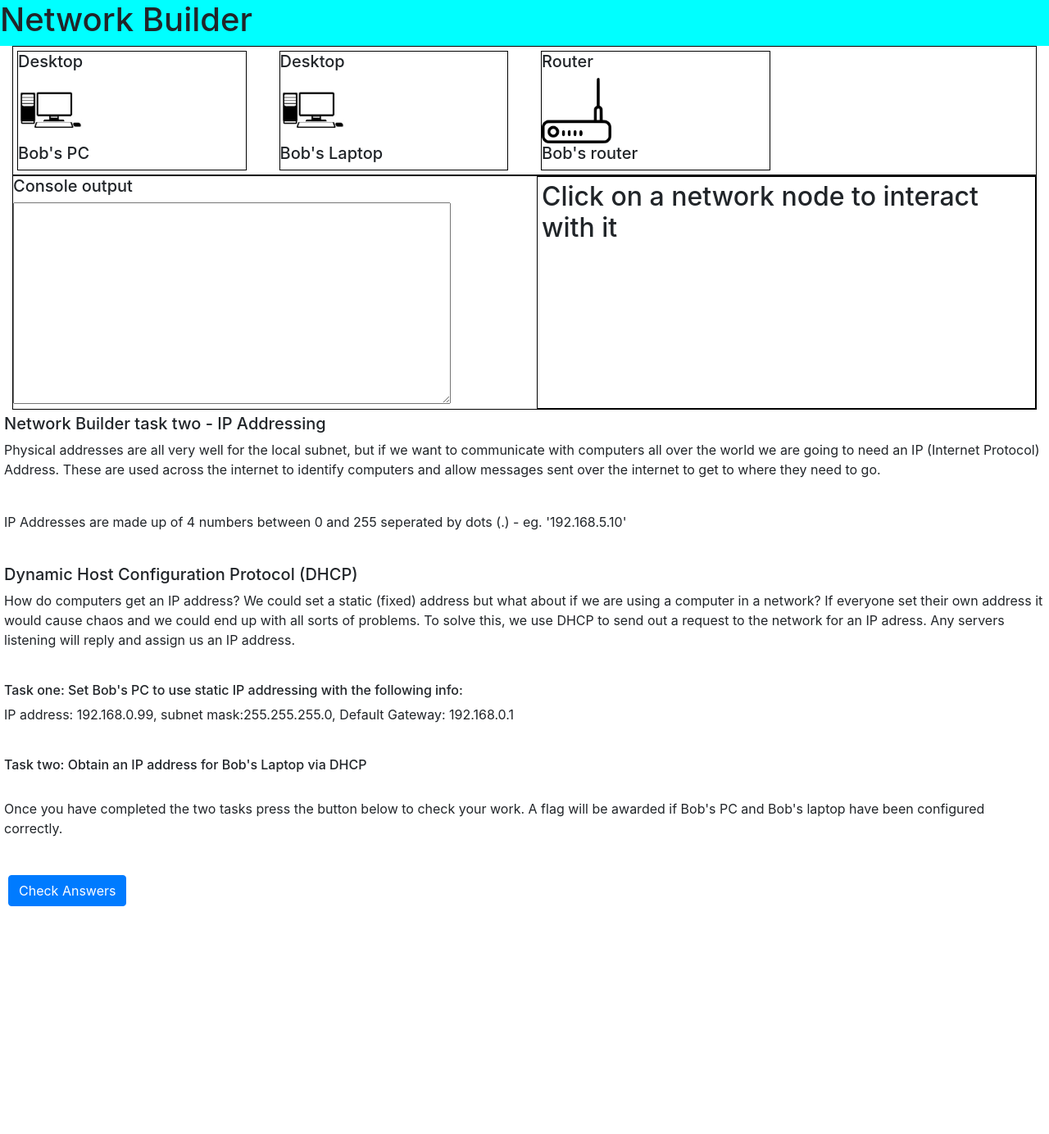
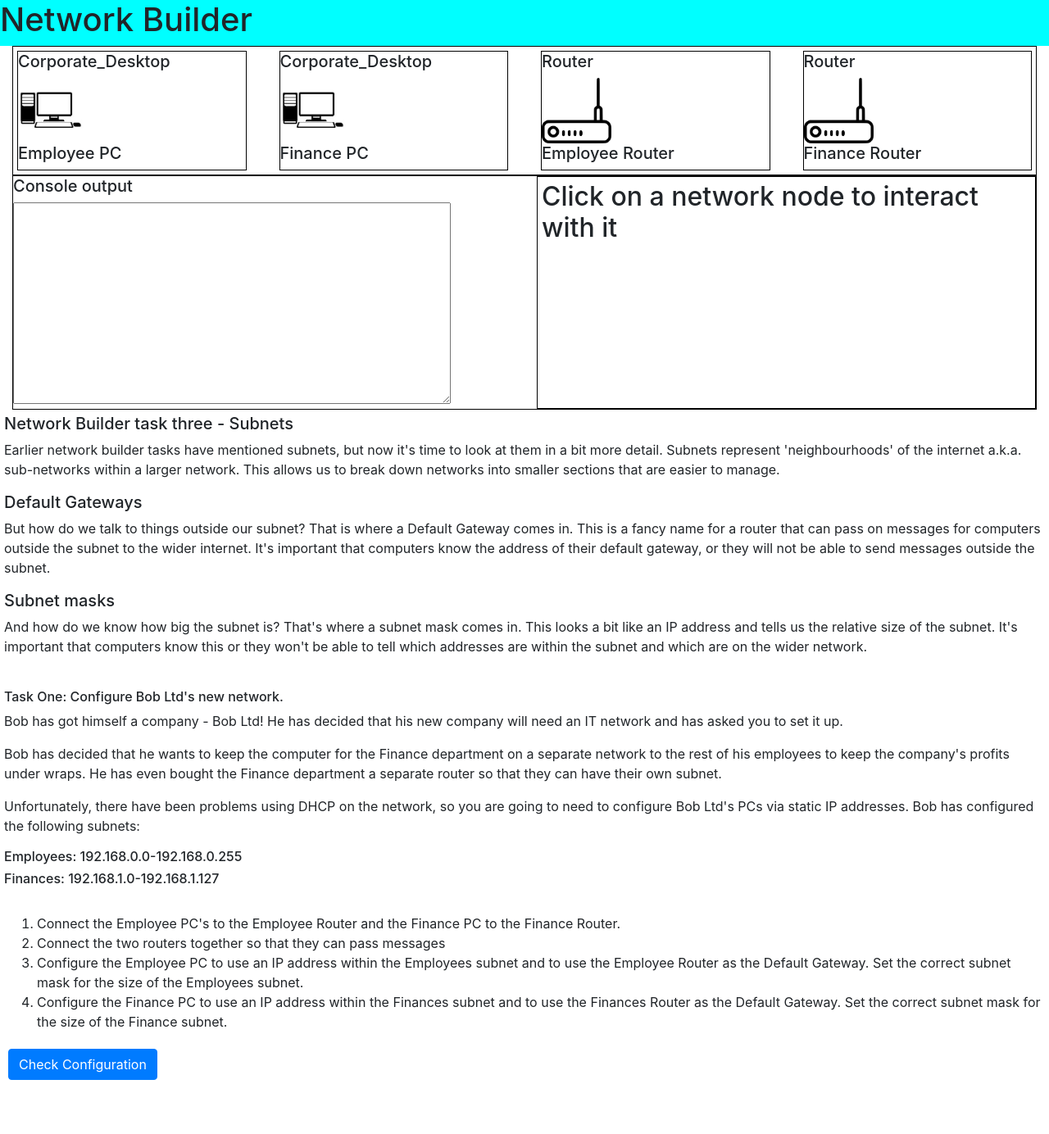
Before and after one commit to markyMitch/network-training, a Flask app: page / in a window 1280 px wide. Shown: the whole page at 82% size. Before the commit the page ends 1106 px from the top, so only its background shows below. Run offline with Flask 2, Linux system fonts and the light colour scheme; some libraries are stand-ins or nearby versions.

Commit message:
Task three

```diff
--- a/server.py
+++ b/server.py
@@ -1,4 +1,5 @@
 from flask import Flask, render_template, request, jsonify
+
 
 class Server(object):
 
@@ -21,7 +22,7 @@ class Server(object):
                 q2 = request.form['q2']
 
                 q1_answers = ['00:00:0C:FD:B7:CA', '00000CFDB7CA']
-                q2_answers = ['CISCO', 'CISCO SYSTEMS','CISCO SYSTEMS INC', 'CISCO SYSTEMS, INC']
+                q2_answers = ['CISCO', 'CISCO SYSTEMS', 'CISCO SYSTEMS INC', 'CISCO SYSTEMS, INC']
 
                 q1_true = False
                 q2_true = False
@@ -71,9 +72,75 @@ class Server(object):
             finally:
                 return jsonify({'message': message})
 
+        @app.route('/task3', methods=['POST'])
+        def task3():
+            message = ''
+            # check employee pc
+            try:
+                r = request
+                employee_pc = r.json['employee_pc']
+                employee_router = r.json['employee_router']
+                finance_pc = r.json['finance_pc']
+                finance_router = r.json['finance_router']
 
+                employee_ip = employee_pc['ip']
+                employee_ip_parts = employee_ip.split('.')
+                if (len(employee_ip_parts) != 4 or employee_ip_parts[0] != '192' or employee_ip_parts[1] != '168'
+                        or employee_ip_parts[2] != '0'):
+                    message = 'Incorrect IP for Employee PC'
+                    raise ValueError
+                employee_ip_segment = int(employee_ip_parts[3])
+                if(employee_ip_segment < 0 or employee_ip_segment > 255 or employee_ip_segment == 1):
+                    message = 'Incorrect IP for Employee PC'
+                    raise ValueError
+                if employee_pc['subnet_mask'] != '255.255.255.0':
+                    message = 'Incorrect subnet mask for Employee PC'
+                    raise ValueError
+                if employee_pc['default_gateway'] != '192.168.0.1':
+                    message = 'Incorrect default gateway for Employee PC'
+                    raise ValueError
+
+                finance_ip = finance_pc['ip']
+                finance_ip_parts = finance_ip.split('.')
+                if (len(finance_ip_parts) != 4 or finance_ip_parts[0] != '192' or finance_ip_parts[1] != '168'
+                        or finance_ip_parts[2] != '1'):
+                    message = 'Incorrect IP for Finance PC'
+                    raise ValueError
+                finance_ip_segment = int(finance_ip_parts[3])
+                if (finance_ip_segment < 0 or finance_ip_segment > 127 or finance_ip_segment == 1):
+                    message = 'Incorrect IP for Finance PC'
+                    raise ValueError
+                if finance_pc['subnet_mask'] != '255.255.255.128':
+                    message = 'Incorrect subnet mask for Finance PC'
+                    raise ValueError
+                if finance_pc['default_gateway'] != '192.168.1.1':
+                    message = 'Incorrect default gateway for Finance PC'
+                    raise ValueError
+
+                if not('Employee PC' in employee_router['names']):
+                    message = 'Error: you have not connected up the network as instructed'
+                    raise ValueError
+                if not('Finance PC' in finance_router['names']):
+                    message = 'Error: you have not connected up the network as instructed'
+                    raise ValueError
+                if not ('Finance Router' in employee_router['names']):
+                    message = 'Error: you have not connected up the network as instructed'
+                    raise ValueError
+                message = 'Congratulations! You passed! Have a flag: XMix8ZZGpX'
+
+
+
+
+            except AttributeError as e:
+                print(e)
+                message = 'Incorrect configuration: make sure you have addresses configured for both PCs and try again'
+            except ValueError:
+                pass
+            finally:
+                return jsonify({'message': message})
 
         app.run()
 
+
 serv = Server()
 serv.run()
--- a/static/js/model.js
+++ b/static/js/model.js
@@ -217,6 +217,58 @@ class Desktop extends NetworkNode {
 
 }
 
+class Corporate_Desktop extends Desktop { //Desktop without the option to use DHCP.
+
+	constructor(name, MAC) {
+		super(name, MAC);
+	}
+
+	generate_menu() {
+    	let html = "";
+
+    	//provide buttons for available actions
+    	html += "<h3>Available commands:</h3>"
+    	html += "<button id='ipconfig-button' class='btn btn-primary' type='button'>IP Config</button><br/>";
+    	html += "<button id='static-button' class='btn btn-primary' type='button'>Set static IP</button><br/>";
+    	return html;
+    }
+
+    hook_menu() {
+    	//hook own generated menu buttons
+    	let self = this; //obj reference for in callback
+    	$('#ipconfig-button').click(function() {
+    		self.write_info(self.ipconfig());
+    		self.load_log();
+    	});
+    	$('#static-button').click(function() {
+    		let html = '<h5>Set static IP Adressing</h5><h5 class="inline-heading">IP Address</h5><input type="text" id="static_ip"/><br/>';
+    		html += '<h5 class="inline-heading">Subnet Mask</h5><input type="text" id="static_subnet_mask"/><br/>';
+    		html +=  '<h5 class="inline-heading">Default Gateway</h5><input type="text" id="static_default_gateway"/><br/>';
+    		html += '<button id="static_submit" class="btn btn-success">Submit</button><button id="static_cancel" class="btn btn-danger">Cancel</button>';
+
+    		function static_ip_callback() {
+		    	let ip = $('#static_ip').val();
+		    	let subnet = $('#static_subnet_mask').val();
+		    	let gateway = $('#static_default_gateway').val();
+		    	self.static_ip(ip, subnet, gateway);
+		    	$('.clicked-node').click();
+    		}
+
+    		function static_ip_cancel() {
+    			//need to regenerate the context menu
+    			$('.clicked-node').click();//hacky workaround to get the context menu up again without an obj ref to model.
+    		}
+
+    		$('#context-menu').html(html);
+    		$('#static_submit').click(static_ip_callback);
+    		$('#static_cancel').click(static_ip_cancel);
+    	});
+    }
+
+
+
+}
+
 class Router extends NetworkNode {
 	dhcp_start = null;
 	dhcp_end = null;
@@ -233,6 +285,7 @@ class Router extends NetworkNode {
 		let last = parts[3];
 		this.dhcp_start = parts[0] + '.' + parts[1] + '.' + parts[2] + '.' + (parseInt(parts[3]) + 10);
 		this.dhcp_end = parts[0] + '.' + parts[1] + '.' + parts[2] + '.' + (parseInt(parts[3]) + 50);
+		this.default_gateway = this.ip;
 	}
 
 	connect(node) {
@@ -258,6 +311,15 @@ class Router extends NetworkNode {
 			this.write_info("Not connected to " + node.name);
 		}
 
+	}
+
+	serialise() {
+		let names = []
+		for(let i=0; i< this.neighbours.length; i++) {
+			names.push(this.neighbours[i].name);
+		}
+		let obj = {'names': names};
+		return obj;
 	}
 
 
@@ -506,3 +568,40 @@ function task_two() {
 		}
 	});
 }
+
+function task_three() {
+	model = new Model();
+	employee_pc = new Corporate_Desktop('Employee PC', '00:00:0C:FD:B7:CA');
+	employee_router = new Router('Employee Router', '25:DD:6B:4B:94:FB', '192.168.0.1', '255.255.255.0');
+	finance_pc = new Corporate_Desktop('Finance PC', '00:00:0C:EE:93:F6');
+	finance_router = new Router('Finance Router', '00:00:0C:D4:4C:A1', '192.168.1.1', '255.255.255.128');
+	model.add_node(employee_pc);
+	model.add_node(finance_pc);
+	model.add_node(employee_router);
+	model.add_node(finance_router);
+	model.render_nodes();
+	model.hook_nodes();
+	model.render_menu();
+	$('#task-three-submit').click(function() {
+		let employee_json = employee_pc.serialise();
+		let finance_json = finance_pc.serialise();
+		let employee_router_json = employee_router.serialise();
+		let finance_router_json = finance_router.serialise();
+		let obj = {'employee_pc': employee_json, 'finance_pc': finance_json, 'employee_router': employee_router_json, 'finance_router': finance_router_json};
+		var xhr = new XMLHttpRequest();
+		xhr.open("POST", '/task3', true);
+		xhr.setRequestHeader('Content-Type', 'application/json');
+		xhr.send(JSON.stringify(obj));
+		console.log('AJAX sent');
+
+		xhr.onload = function() {
+			let data = JSON.parse(this.responseText);
+			if(data && data.message) {
+				//print to DOM
+				$('#task-three-message').html(data.message);
+			} else {
+				//error
+			}
+		}
+	});
+}
--- a/templates/index.html
+++ b/templates/index.html
@@ -40,7 +40,7 @@
         </div>
         <div class="challenge">
             <div class="row">
-                {% include 'task2.html' %}
+                {% include 'task3.html' %}
 
             </div>
 
@@ -53,7 +53,7 @@
 
     <script>
         $(function() {
-	        task_two();
+	        task_three();
         });
     </script>
 
--- /dev/null
+++ b/templates/task3.html
@@ -0,0 +1,41 @@
+<div>
+    <h5>Network Builder task three - Subnets</h5>
+    <p>Earlier network builder tasks have mentioned subnets, but now it's time to look at them in a bit more detail.
+    Subnets represent 'neighbourhoods' of the internet a.k.a. sub-networks within a larger network. This allows us to
+         break down networks into smaller sections that are easier to manage.</p>
+    <h5>Default Gateways</h5>
+    <p>But how do we talk to things outside our subnet? That is where a Default Gateway comes in. This is a fancy
+     name for a router that can pass on messages for computers outside the subnet to the wider internet. It's important
+     that computers know the address of their default gateway, or they will not be able to send messages outside the
+     subnet.</p>
+    <h5>Subnet masks</h5>
+    <p>And how do we know how big the subnet is? That's where a subnet mask comes in. This looks a bit like an IP
+        address and tells us the relative size of the subnet. It's important that computers know this or they won't
+     be able to tell which addresses are within the subnet and which are on the wider network.</p>
+    <br/>
+    <h6>Task One: Configure Bob Ltd's new network.</h6>
+    <p>Bob has got himself a company - Bob Ltd! He has decided that his new company will need an IT network and has
+     asked you to set it up.</p>
+    <p>Bob has decided that he wants to keep the computer for the Finance department on a separate network to the rest
+     of his employees to keep the company's profits under wraps. He has even bought the Finance department a separate
+     router so that they can have their own subnet.</p>
+    <p>Unfortunately, there have been problems using DHCP on the network, so you are going to need to configure
+     Bob Ltd's PCs via static IP addresses. Bob has configured the following subnets:</p>
+    <h6>Employees: 192.168.0.0-192.168.0.255</h6>
+    <h6>Finances: 192.168.1.0-192.168.1.127</h6>
+    <br/>
+    <ol>
+        <li>Connect the Employee PC's to the Employee Router and the Finance PC to the Finance Router.</li>
+        <li>Connect the two routers together so that they can pass messages</li>
+        <li>Configure the Employee PC to use an IP address within the Employees subnet and to use the Employee Router
+             as the Default Gateway. Set the correct subnet mask for the size of the Employees subnet.</li>
+        <li>Configure the Finance PC to use an IP address within the Finances subnet and to use the Finances Router
+             as the Default Gateway. Set the correct subnet mask for the size of the Finance subnet.</li>
+    </ol>
+    <button id="task-three-submit" class="btn btn-primary">Check Configuration</button>
+    <h6 id="task-three-message"></h6>
+    <br/><br/>
+
+
+
+</div>
```
